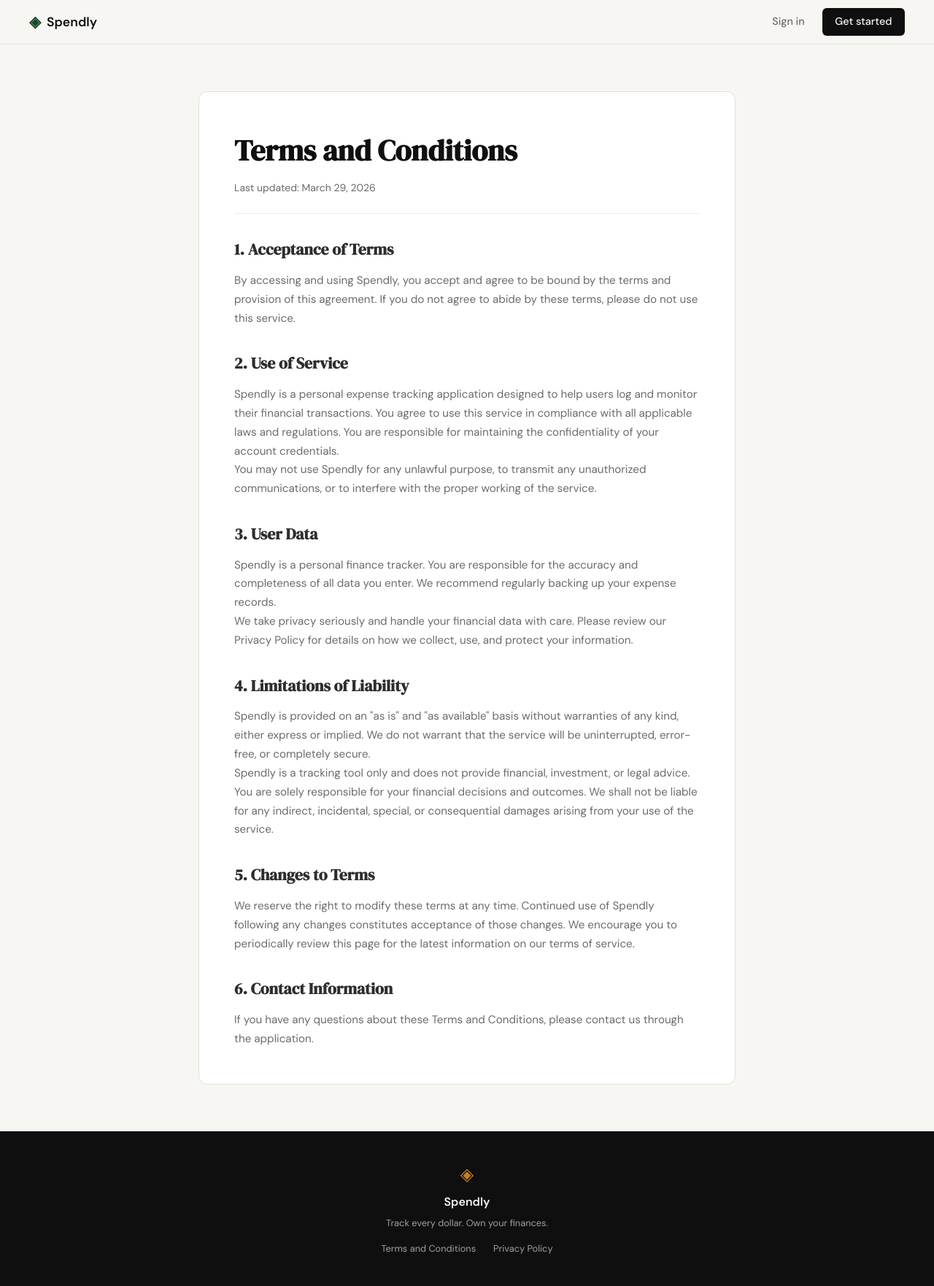
After one commit to SayamAlt/Expense-Tracking-Application-using-Claude-Code, a Flask app: page /terms in a window 1280 px wide. The commit adds this page. Shown: the whole page at 73% size. Run offline with Flask 3, Linux system fonts and the light colour scheme.

Commit message:
landing: add terms and conditions page and route

```diff
--- a/app.py
+++ b/app.py
@@ -20,6 +20,11 @@ def register():
 @app.route("/login")
 def login():
     return render_template("login.html")
+
+
+@app.route("/terms")
+def terms():
+    return render_template("terms.html")
 
 
 # ------------------------------------------------------------------ #
--- a/file.txt
+++ b/file.txt
@@ -12,7 +12,7 @@ git commit -m "landing: add terms and privacy links to footer”
 
 Create a "Terms and Conditions" page for Spendly.
 
-1. Add a new route in [app.py](http://app.py/):
+1. Add a new route in [@app.py](http://app.py/):
 GET /terms → renders templates/terms.html
 2. Create templates/terms.html with generic terms and conditions
 content appropriate for a personal expense tracking app.
@@ -20,7 +20,7 @@ Include sections like: Acceptance of Terms, Use of Service,
 User Data, Limitations of Liability, and Changes to Terms.
 Extend base.html if it exists, otherwise match the style of
 landing.html.
-3. In templates/landing.html, update the "Terms and Conditions"
+3. In @templates/landing.html, update the "Terms and Conditions"
 footer link href from "#" to "/terms".
 
 git commit -m "landing: add terms and conditions page and route”
--- a/static/css/style.css
+++ b/static/css/style.css
@@ -507,6 +507,73 @@ a { color: inherit; text-decoration: none; }
     color: var(--ink-faint);
 }
 
+.footer-links {
+    display: flex;
+    gap: 1.5rem;
+    margin-top: 0.5rem;
+}
+
+.footer-links a {
+    font-size: 0.8rem;
+    color: var(--ink-faint);
+    transition: color 0.2s;
+}
+
+.footer-links a:hover {
+    color: var(--paper);
+}
+
+/* ------------------------------------------------------------------ */
+/* Terms page                                                          */
+/* ------------------------------------------------------------------ */
+
+.terms-section {
+    padding: 4rem 2rem;
+    max-width: 800px;
+    margin: 0 auto;
+}
+
+.terms-container {
+    background: var(--paper-card);
+    border: 1px solid var(--border);
+    border-radius: var(--radius-md);
+    padding: 3rem;
+}
+
+.terms-title {
+    font-family: var(--font-display);
+    font-size: 2.5rem;
+    color: var(--ink);
+    margin-bottom: 0.5rem;
+}
+
+.terms-updated {
+    font-size: 0.875rem;
+    color: var(--ink-muted);
+    margin-bottom: 2rem;
+    padding-bottom: 1.5rem;
+    border-bottom: 1px solid var(--border-soft);
+}
+
+.terms-content {
+    display: flex;
+    flex-direction: column;
+    gap: 2rem;
+}
+
+.terms-block h2 {
+    font-family: var(--font-display);
+    font-size: 1.35rem;
+    color: var(--ink-soft);
+    margin-bottom: 0.75rem;
+}
+
+.terms-block p {
+    font-size: 0.95rem;
+    color: var(--ink-muted);
+    line-height: 1.7;
+}
+
 /* ------------------------------------------------------------------ */
 /* Responsive                                                          */
 /* ------------------------------------------------------------------ */
--- a/templates/base.html
+++ b/templates/base.html
@@ -33,9 +33,9 @@
         <div class="footer-inner">
             <span class="brand-icon">◈</span>
             <span class="footer-name">Spendly</span>
-            <p class="footer-copy">Track every rupee. Own your finances.</p>
+            <p class="footer-copy">Track every dollar. Own your finances.</p>
             <div class="footer-links">
-                <a href="#">Terms and Conditions</a>
+                <a href="/terms">Terms and Conditions</a>
                 <a href="#">Privacy Policy</a>
             </div>
         </div>
--- /dev/null
+++ b/templates/terms.html
@@ -0,0 +1,47 @@
+{% extends "base.html" %}
+
+{% block title %}Terms and Conditions — Spendly{% endblock %}
+
+{% block content %}
+<section class="terms-section">
+    <div class="terms-container">
+        <h1 class="terms-title">Terms and Conditions</h1>
+        <p class="terms-updated">Last updated: March 29, 2026</p>
+
+        <div class="terms-content">
+            <section class="terms-block">
+                <h2>1. Acceptance of Terms</h2>
+                <p>By accessing and using Spendly, you accept and agree to be bound by the terms and provision of this agreement. If you do not agree to abide by these terms, please do not use this service.</p>
+            </section>
+
+            <section class="terms-block">
+                <h2>2. Use of Service</h2>
+                <p>Spendly is a personal expense tracking application designed to help users log and monitor their financial transactions. You agree to use this service in compliance with all applicable laws and regulations. You are responsible for maintaining the confidentiality of your account credentials.</p>
+                <p>You may not use Spendly for any unlawful purpose, to transmit any unauthorized communications, or to interfere with the proper working of the service.</p>
+            </section>
+
+            <section class="terms-block">
+                <h2>3. User Data</h2>
+                <p>Spendly is a personal finance tracker. You are responsible for the accuracy and completeness of all data you enter. We recommend regularly backing up your expense records.</p>
+                <p>We take privacy seriously and handle your financial data with care. Please review our Privacy Policy for details on how we collect, use, and protect your information.</p>
+            </section>
+
+            <section class="terms-block">
+                <h2>4. Limitations of Liability</h2>
+                <p>Spendly is provided on an "as is" and "as available" basis without warranties of any kind, either express or implied. We do not warrant that the service will be uninterrupted, error-free, or completely secure.</p>
+                <p>Spendly is a tracking tool only and does not provide financial, investment, or legal advice. You are solely responsible for your financial decisions and outcomes. We shall not be liable for any indirect, incidental, special, or consequential damages arising from your use of the service.</p>
+            </section>
+
+            <section class="terms-block">
+                <h2>5. Changes to Terms</h2>
+                <p>We reserve the right to modify these terms at any time. Continued use of Spendly following any changes constitutes acceptance of those changes. We encourage you to periodically review this page for the latest information on our terms of service.</p>
+            </section>
+
+            <section class="terms-block">
+                <h2>6. Contact Information</h2>
+                <p>If you have any questions about these Terms and Conditions, please contact us through the application.</p>
+            </section>
+        </div>
+    </div>
+</section>
+{% endblock %}
```
Also changed, not shown: templates/landing.html (+7 -7 lines).
